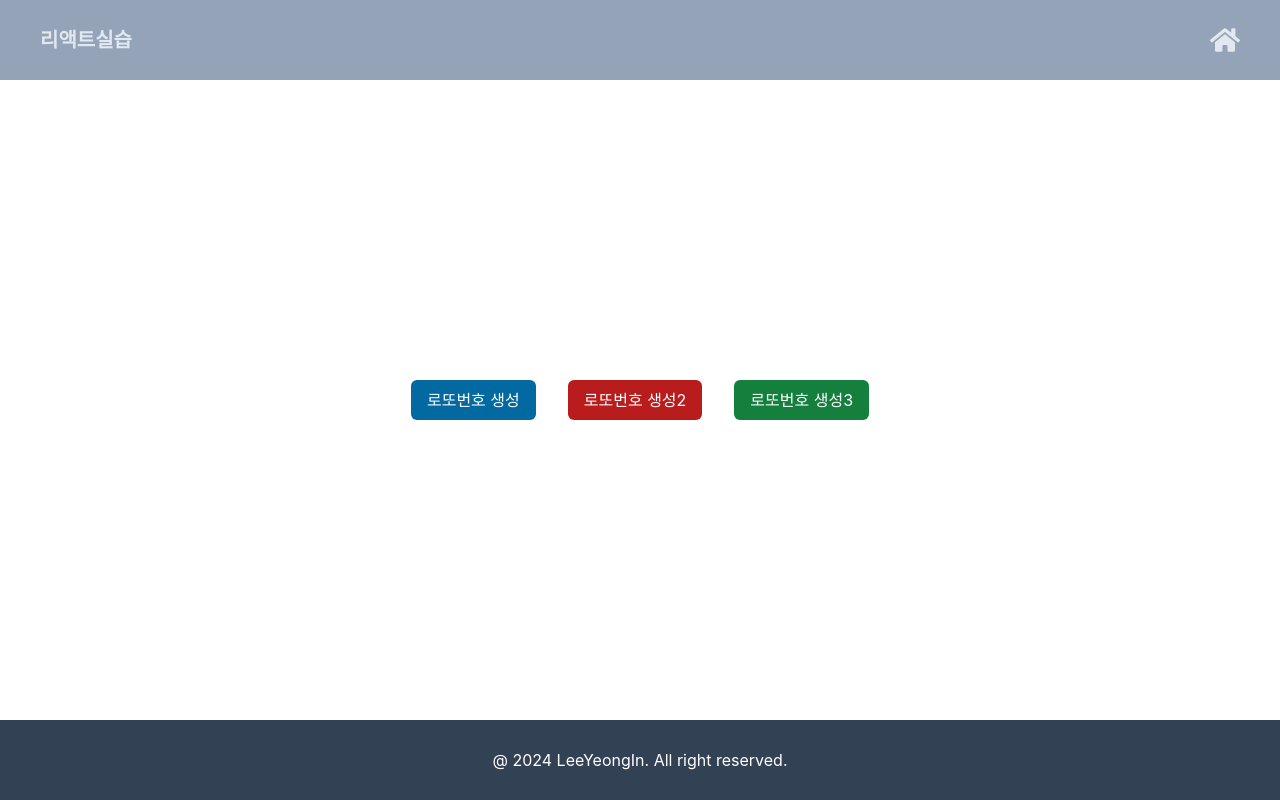
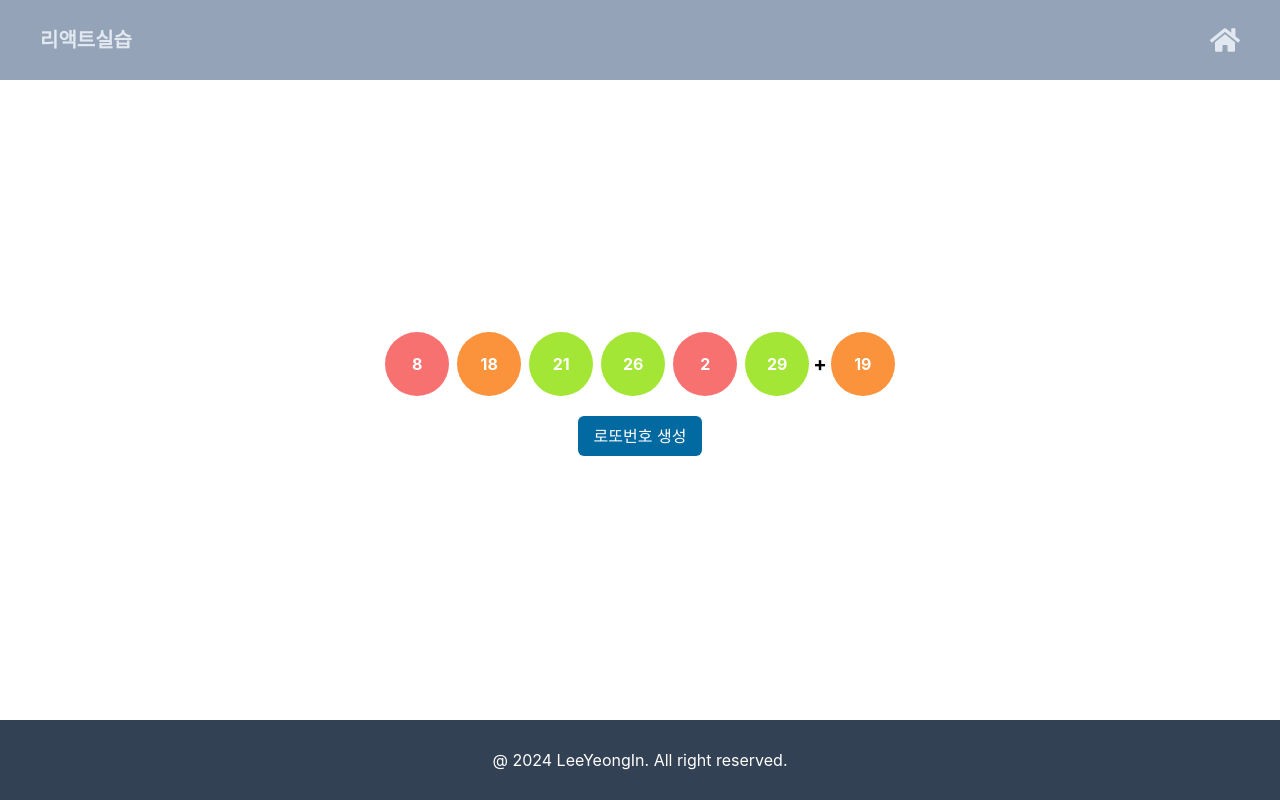
Before and after one commit to LeeYeongin/k6_React, a React (Create React App) app: page / in a window 1280 px wide. Both pictures are taken after a click on the button "로또번호 생성". Built offline with nearby package versions, Linux system fonts and the light colour scheme.

Commit message:
로또 번호 생성기

```diff
--- a/src/06/Lotto.js
+++ b/src/06/Lotto.js
@@ -1,27 +1,56 @@
 import React from 'react'
 import TailButton from '../UI/TailButton'
+import TailBall from './TailBall'
+import { useState } from 'react';
 
 export default function Lotto() {
+
+    const [ballTags, setBallTags] = useState();
+
     const handleLottoClick = () => {
-        console.log('Lotto Click')
+        let nums = []
+        while(nums.length < 7){
+            let n = Math.floor(Math.random()*45)+1;
+            if(!nums.includes(n))
+                nums.push(n);
+        }
+
+        // console.log (nums);
+        nums.splice(6,0,'+'); // index 6인 자리에 +삽입
+        console.log (nums);
+
+
+        const tm = nums.map((item, idx) =>
+            // 코드 1
+            idx === 6 ? <span className='text-xl font-bold' key={`sp${item}`}>{item}</span>
+                        :<TailBall n={item} key={`balls${item}`}/>
+
+            // 코드 2
+            // {
+            //     if(idx === 5)
+            //         return <>
+            //                 <TailBall n={item} key={`balls${item}`}/>
+            //                 <div className='font-bold text-2xl'>+</div>
+            //                </>
+            //     else
+            //         return <TailBall n={item} key={`balls${item}`}/>
+            // }
+        );
+
+        setBallTags(tm);
     }
 
-    const handleLottoClick2 = () => {
-        console.log('Lotto2 Click')
-    }
+
 
     return (
-        <div>
+        <div className='flex flex-col justify-center items-center w-full h-full'>
+            <div className='flex justify-center items-center'>
+                {ballTags}
+            </div>
             {/* 같은 TailButton 컴포넌트를 호출하지만 전달받은 함수가 달라 다른 기능 수행 */}
             <TailButton caption='로또번호 생성'
                 color='sky'
                 handleClick={handleLottoClick} />
-            <TailButton caption='로또번호 생성2'
-                color='red'
-                handleClick={handleLottoClick2} />
-            <TailButton caption='로또번호 생성3'
-                color='green'
-                handleClick={handleLottoClick2} />
         </div>
     )
 }
--- /dev/null
+++ b/src/06/TailBall.js
@@ -0,0 +1,20 @@
+export default function TailBall({n}) {
+    const bcolor = [
+        'bg-red-400',
+        'bg-orange-400',
+        'bg-lime-400',
+        'bg-blue-400',
+        'bg-purple-400'
+    ]
+
+    const ballColor = `w-16 h-16 m-1
+                       flex justify-center items-center
+                       ${bcolor[parseInt(n / 10)]} text-white font-bold
+                       rounded-full`
+
+    return (
+        <div className={ballColor}>
+            {n}
+        </div>
+    )
+}
```
